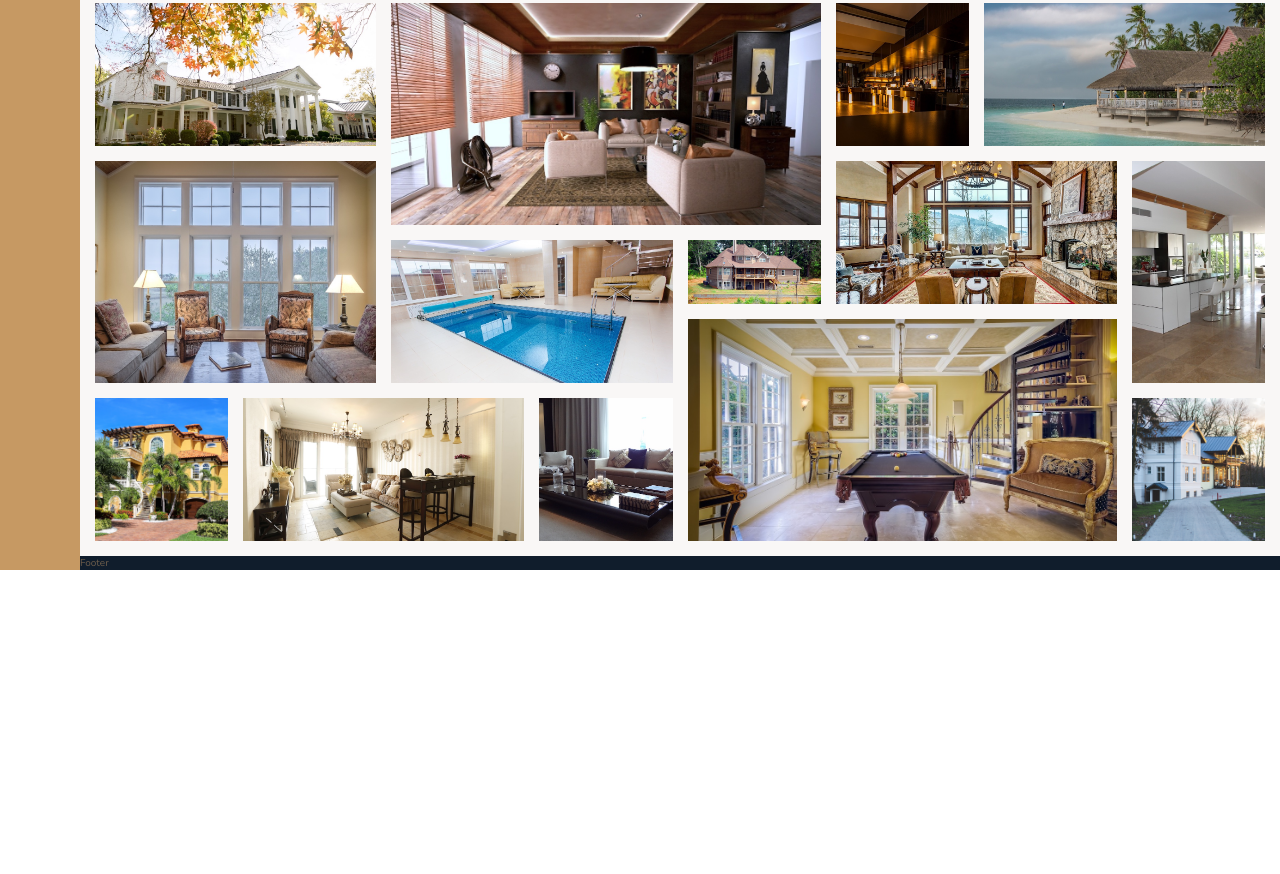
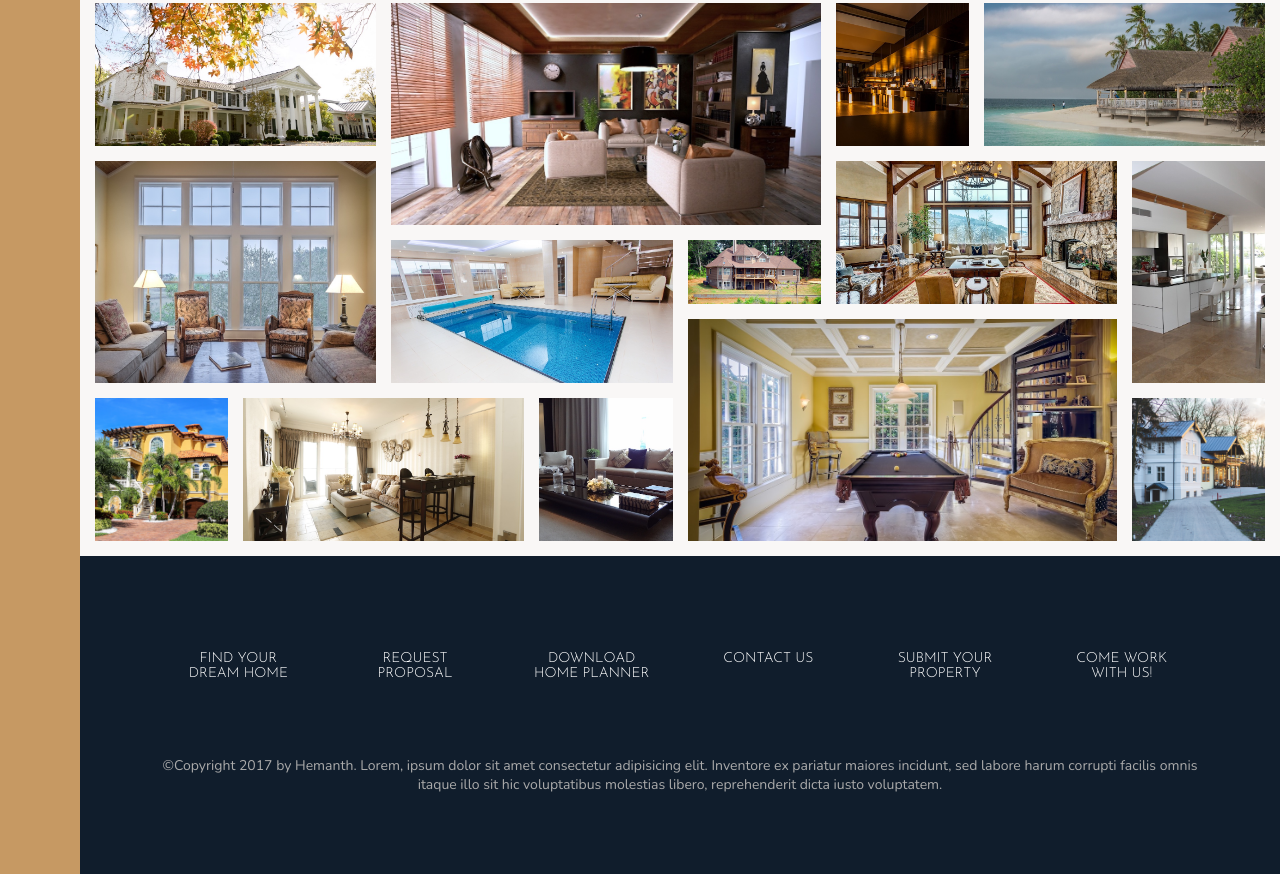
Before and after one commit to Hemanthgwda/Nexter, a website: page index.html in a window 1280 px wide. Shown: the part 3014-3888 px from the top of the page. Before the commit the page ends 3584 px from the top, so only its background shows below. Drawn offline with nearby package versions, Linux system fonts and the light colour scheme.

Commit message:
Add Footer

```diff
--- a/index.html
+++ b/index.html
@@ -338,6 +338,32 @@
         <img src="img/gal-14.jpeg" alt="Galley image 14" class="gallery__img" />
       </figure>
     </section>
-    <footer class="footer">Footer</footer>
+    <footer class="footer">
+      <ul class="nav">
+        <li class="nav__item">
+          <a href="#" class="nav__link">Find your dream home</a>
+        </li>
+
+        <li class="nav__item">
+          <a href="#" class="nav__link">Request proposal</a>
+        </li>
+        <li class="nav__item">
+          <a href="#" class="nav__link">Download home planner</a>
+        </li>
+        <li class="nav__item"><a href="#" class="nav__link">Contact us</a></li>
+        <li class="nav__item">
+          <a href="#" class="nav__link">Submit your property</a>
+        </li>
+        <li class="nav__item">
+          <a href="#" class="nav__link">Come work with us!</a>
+        </li>
+      </ul>
+      <p class="copyright">
+        &copy;Copyright 2017 by Hemanth. Lorem, ipsum dolor sit amet consectetur
+        adipisicing elit. Inventore ex pariatur maiores incidunt, sed labore
+        harum corrupti facilis omnis itaque illo sit hic voluptatibus molestias
+        libero, reprehenderit dicta iusto voluptatem.
+      </p>
+    </footer>
   </body>
 </html>
--- a/sass/_footer.scss
+++ b/sass/_footer.scss
@@ -1,4 +1,39 @@
 .footer {
   background-color: $color-secondary;
   grid-column: full-start/full-end;
+  padding: 8rem;
 }
+
+.nav {
+  list-style: none;
+  display: grid;
+  grid-template-columns: repeat(auto-fit, minmax(15rem, 1fr));
+  grid-gap: 2rem;
+
+  &__link:link,
+  &__link:visited {
+    display: block;
+    padding: 1.5rem;
+    font-size: 1.4rem;
+    font-family: $font-display;
+    color: #fff;
+    text-decoration: none;
+    text-transform: uppercase;
+    text-align: center;
+    transition: all 0.2s;
+  }
+
+  &__link:hover,
+  &__link:active {
+    background-color: rgba(#fff, 0.05);
+    transform: translateY(-3px);
+  }
+}
+.copyright {
+  font-size: 1.4rem;
+  color: $color-grey-light-2;
+  margin-top: 6rem;
+  text-align: center;
+  margin-right: auto;
+  margin-left: auto;
+}
```
Also changed, not shown: css/main.css.
